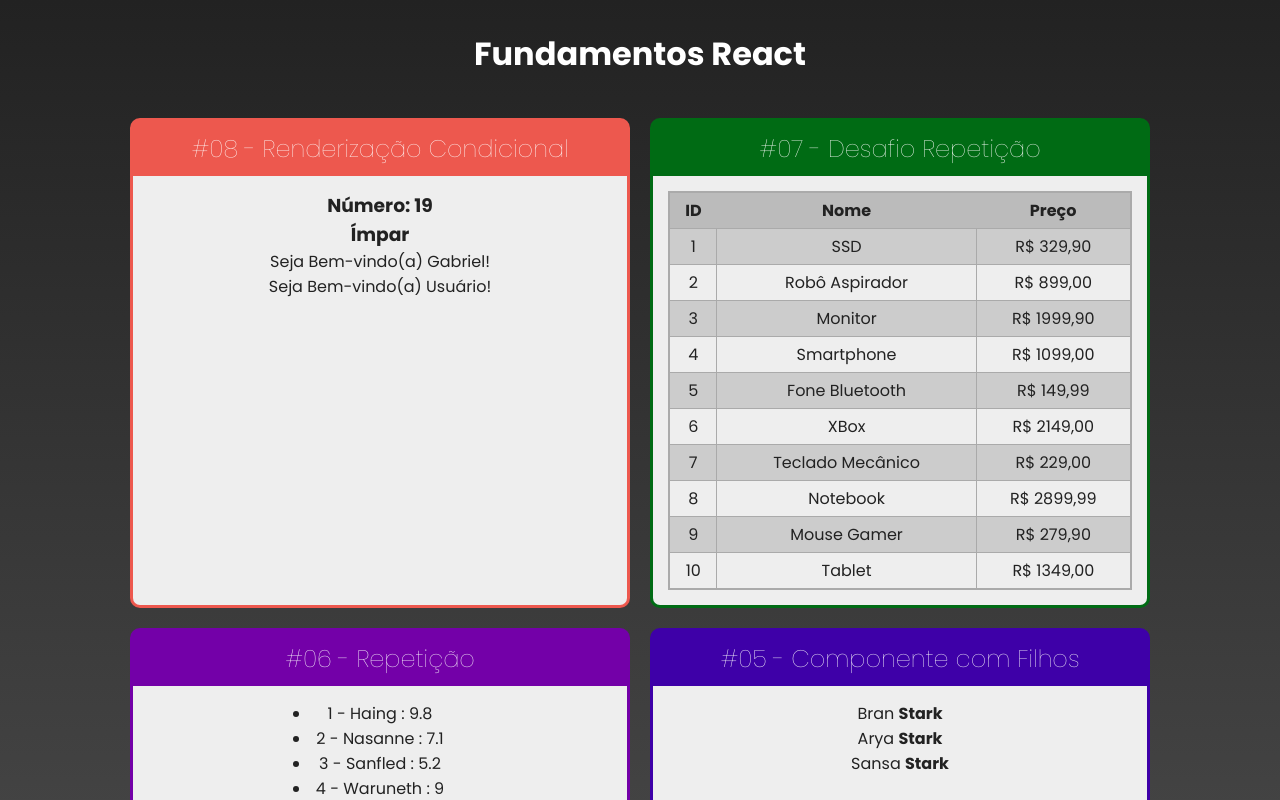
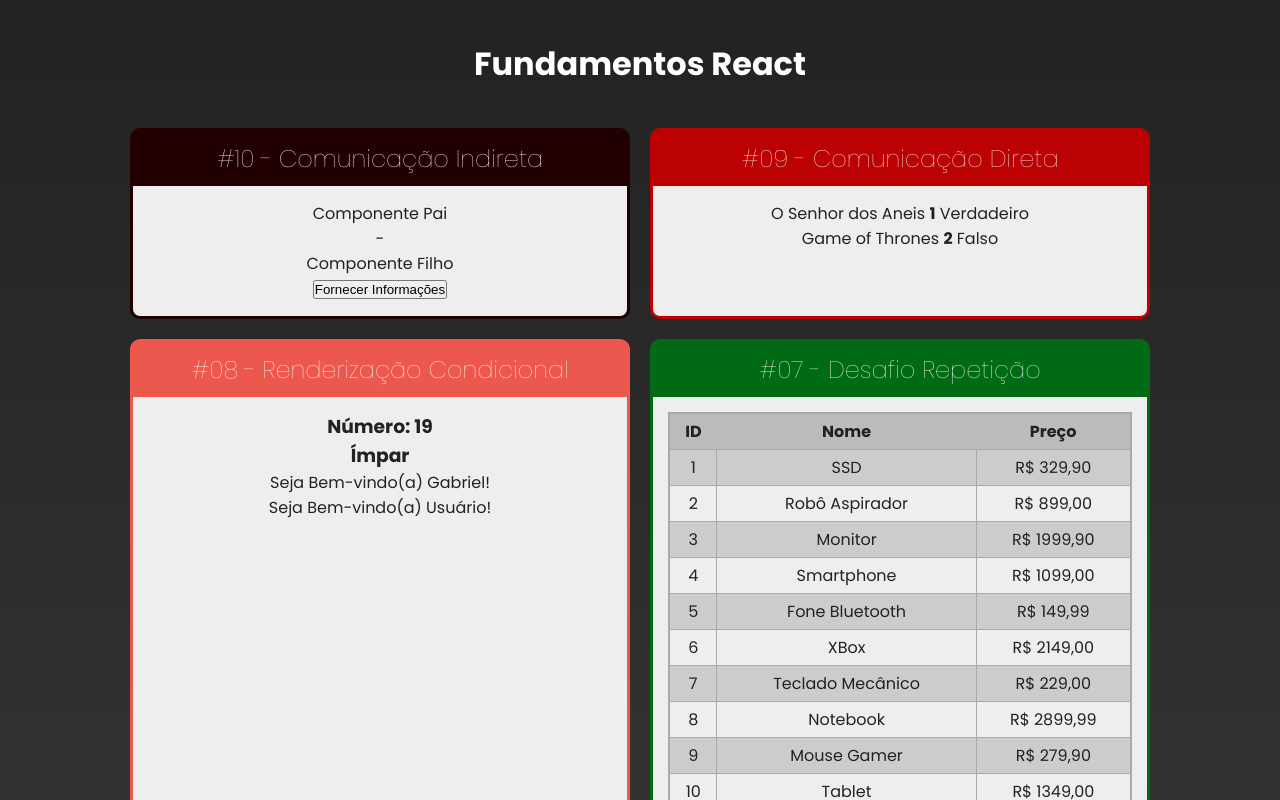
Before and after one commit to gabz-roberto/react-revisao, a React (Create React App) app in the folder fundamentos/: page / in a window 1280 px wide. Shown: the top 800 px of the page. Built offline with nearby package versions, Linux system fonts and the light colour scheme.

Commit message:
comunicacao

```diff
--- a/fundamentos/src/App.jsx
+++ b/fundamentos/src/App.jsx
@@ -14,6 +14,8 @@ import ListaAlunos from "./components/repeticao/ListaAlunos";
 import TabelaProdutos from "./components/repeticao/TabelaProdutos";
 import ParOuImpar from "./components/condicional/ParOuImpar";
 import UsuarioInfo from "./components/condicional/UsuarioInfo";
+import DiretaPai from "./components/comunicacao/DiretaPai";
+import IndiretaPai from "./components/comunicacao/IndiretaPai";
 
 const App = () => {
   return (
@@ -21,6 +23,14 @@ const App = () => {
       <h1>Fundamentos React</h1>
 
       <div className="cards">
+
+        <Card title="#10 - Comunicação Indireta" color="#220001">
+          <IndiretaPai />
+        </Card>
+
+        <Card title="#09 - Comunicação Direta" color="#BB0101">
+          <DiretaPai />
+        </Card>
 
         <Card title="#08 - Renderização Condicional" color="#ED584E">
           <ParOuImpar numero={19}/>
--- /dev/null
+++ b/fundamentos/src/components/comunicacao/DiretaFilho.jsx
@@ -0,0 +1,14 @@
+import React from "react";
+
+const DiretaFilho = ({ texto, numero, bool }) => {
+    // Os parâmetros do componente pai são recebidos através do objeto props, que pode ser desestruturado
+  return (
+    <div>
+      <span>{texto} </span>
+      <span><b>{numero}</b> </span>
+      <span>{bool ? "Verdadeiro" : "Falso"}</span>
+    </div>
+  );
+};
+
+export default DiretaFilho;
--- /dev/null
+++ b/fundamentos/src/components/comunicacao/DiretaPai.jsx
@@ -0,0 +1,14 @@
+import React from 'react'
+import DiretaFilho from './DiretaFilho'
+
+const DiretaPai = () => {
+  return (
+    <div>
+        <DiretaFilho texto="O Senhor dos Aneis" numero={1} bool={true} />
+        {/* A comunicação ocorre de forma direta do componente pai para o componente filho */}
+        <DiretaFilho texto="Game of Thrones" numero={2} bool={false} />
+    </div>
+  )
+}
+
+export default DiretaPai
--- /dev/null
+++ b/fundamentos/src/components/comunicacao/IndiretaFilho.jsx
@@ -0,0 +1,22 @@
+import React from "react";
+
+const IndiretaFilho = (props) => {
+    const foo = props.handleClick
+    // Recebendo a função como param
+
+    const gerarIdade = () => {
+        const idade = parseInt(Math.random() * (30 - 10) + 10)
+        return idade
+    }
+    // A cada chamada, será gerada uma idade aleatória
+
+  return (
+    <div>
+      <div>Componente Filho</div>
+      <button onClick={(event) => { foo('Gabriel', gerarIdade) }}>Fornecer Informações</button>
+      {/* O onclick irá monitorar o evento de quando for acionado irá chamar a função recebida e passar os params */}
+    </div>
+  );
+};
+
+export default IndiretaFilho;
--- /dev/null
+++ b/fundamentos/src/components/comunicacao/IndiretaPai.jsx
@@ -0,0 +1,28 @@
+import React, { useState } from "react";
+import IndiretaFilho from "./IndiretaFilho";
+
+const IndiretaPai = () => {
+  const [nome, setNome] = useState("");
+  const [idade, setIdade] = useState("");
+  // Recebendo os dados do componente filho
+
+  function fornecerInformacoes(nome, idade) {
+    setNome(nome);
+    setIdade(idade);
+  }
+  // Função para renderizar os dados dentros dos states
+
+  return (
+    <div>
+      <div>Componente Pai</div>
+      <div>
+        <p>
+          {nome} - {idade}
+        </p>
+      </div>
+      <IndiretaFilho handleClick={fornecerInformacoes} />
+    </div>
+  );
+};
+// Para o componente pai obter dados do componente filho, é nessário pasar uma função via props
+export default IndiretaPai;
--- a/fundamentos/src/index.css
+++ b/fundamentos/src/index.css
@@ -6,13 +6,13 @@
 
 body {
   width: 100%;
-  height: 100vh;
   background: linear-gradient(to bottom, #222, #444);
   color: #fff;
   font-family: 'Poppins', sans-serif;
   text-align: center;
+  padding: 40px;
 }
 
 h1 {
-  margin: 30px 0;
+  margin-bottom: 30px;
 }
```
